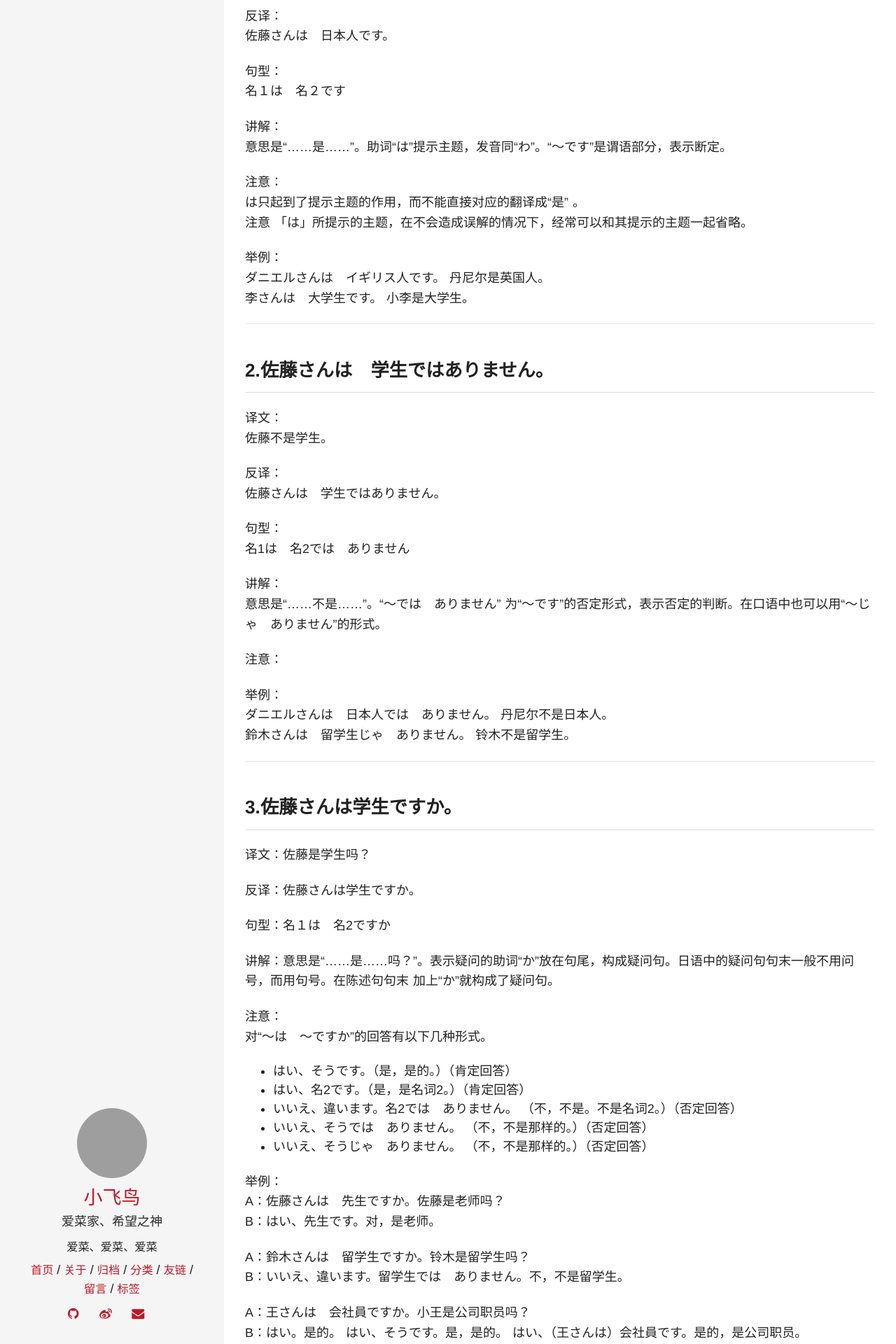
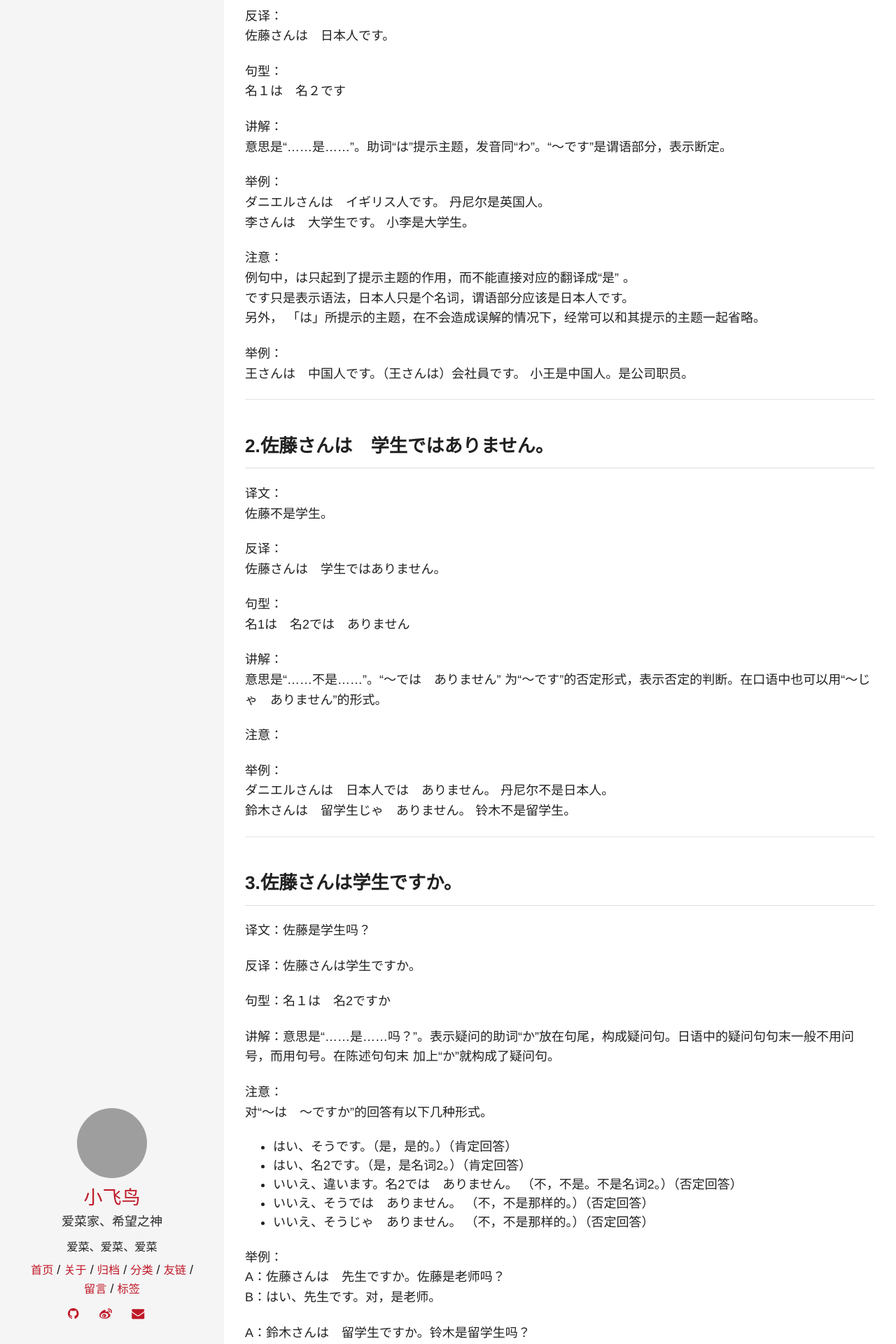
Before and after one commit to ashidamana/ashidamana.github.io, a Jekyll site: the page built from _posts/japanese/_posts/2017-09-08-japanese-grammar-0101.md, in a window 1280 px wide. Shown: the part 420-2340 px from the top of the page at 70% size. Built offline with Jekyll 4.4.1, drawn with Linux system fonts in a browser that asks for light colours; some web fonts are replaced; comment, search, counter and statistics services are not loaded; grey boxes are pictures that could not be loaded.

Commit message:
jp learn

```diff
--- a/_posts/japanese/_posts/2017-09-08-japanese-grammar-0101.md
+++ b/_posts/japanese/_posts/2017-09-08-japanese-grammar-0101.md
@@ -21,13 +21,18 @@ description: 日语学习之日语语法第一册第一课
 讲解：
 意思是“……是……”。助词“は”提示主题，发音同“わ”。“～です”是谓语部分，表示断定。
 
-注意：
-は只起到了提示主题的作用，而不能直接对应的翻译成“是” 。
-注意 「は」所提示的主题，在不会造成误解的情况下，经常可以和其提示的主题一起省略。
-
 举例：
 ダニエルさんは　イギリス人です。     丹尼尔是英国人。
 李さんは　大学生です。                  小李是大学生。
+
+注意：
+例句中，は只起到了提示主题的作用，而不能直接对应的翻译成“是” 。
+です只是表示语法，日本人只是个名词，谓语部分应该是日本人です。
+另外， 「は」所提示的主题，在不会造成误解的情况下，经常可以和其提示的主题一起省略。
+
+举例：
+王さんは　中国人です。（王さんは）会社員です。
+小王是中国人。是公司职员。
 
 ***
 
--- a/nbproject/private/private.xml
+++ b/nbproject/private/private.xml
@@ -2,6 +2,8 @@
 <project-private xmlns="http://www.netbeans.org/ns/project-private/1">
     <editor-bookmarks xmlns="http://www.netbeans.org/ns/editor-bookmarks/2" lastBookmarkId="0"/>
     <open-files xmlns="http://www.netbeans.org/ns/projectui-open-files/2">
-        <group/>
+        <group>
+            <file>file:/D:/WWW/ashidamana.github.io/_posts/japanese/_posts/2017-09-08-japanese-grammar-0101.md</file>
+        </group>
     </open-files>
 </project-private>
```
Also changed, not shown: 2 other files.
